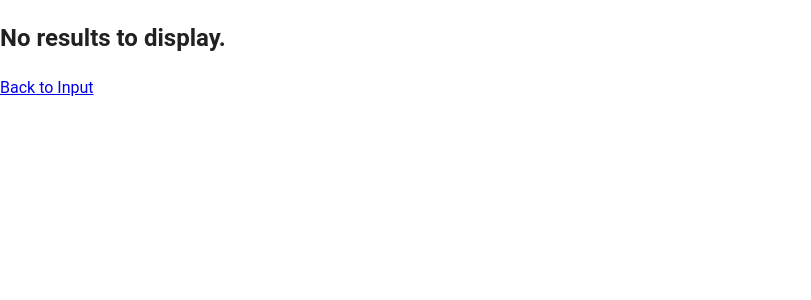
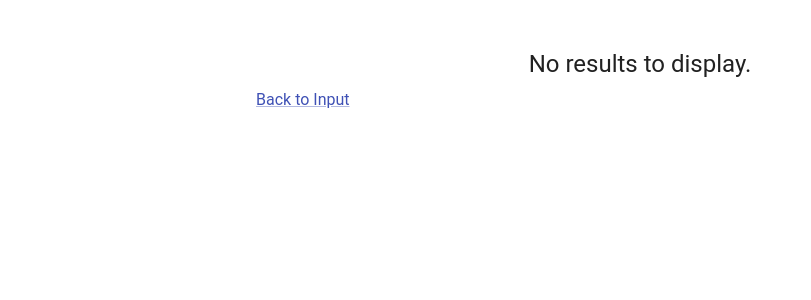
Before and after one commit to masatonaut/amr-summarizer-prototype, a React (Create React App) app in the folder frontend/: page /results in a window 1280 px wide. Shown: the top 300 px of the page, without its empty margins (0-811 px from the left). Built offline with nearby package versions, Linux system fonts and the light colour scheme.

Commit message:
feat(frontend): enhance ResultsDisplay design with MUI

```diff
--- a/frontend/src/ResultsDisplay.js
+++ b/frontend/src/ResultsDisplay.js
@@ -1,5 +1,6 @@
 import React from "react";
-import { useLocation, Link } from "react-router-dom";
+import { useLocation, Link as RouterLink } from "react-router-dom";
+import { Box, Typography, Link } from "@mui/material";
 import AMRGraph from "./components/AMRGraph";
 
 const ResultsDisplay = () => {
@@ -8,34 +9,50 @@ const ResultsDisplay = () => {
 
   if (!amrData) {
     return (
-      <div>
-        <h2>No results to display.</h2>
-        <Link to="/">Back to Input</Link>
-      </div>
+      <Box sx={{ maxWidth: 800, mx: "auto", mt: 4, p: 2 }}>
+        <Typography variant="h5" align="center" gutterBottom>
+          No results to display.
+        </Typography>
+        <Link component={RouterLink} to="/" variant="body1">
+          Back to Input
+        </Link>
+      </Box>
     );
   }
 
   return (
-    <div>
-      <h2>AMR Parsing Results</h2>
+    <Box sx={{ maxWidth: 800, mx: "auto", mt: 4, p: 2 }}>
+      <Typography variant="h4" align="center" gutterBottom>
+        AMR Parsing Results
+      </Typography>
 
-      <section>
-        <h3>Summary AMR</h3>
+      {/* Summary AMR Section */}
+      <Box sx={{ mb: 4 }}>
+        <Typography variant="h5" gutterBottom>
+          Summary AMR
+        </Typography>
         <AMRGraph amrText={amrData.summary_amr} />
-      </section>
+      </Box>
 
-      <section>
-        <h3>Top Sentence AMRs</h3>
+      {/* Top Sentence AMRs Section */}
+      <Box sx={{ mb: 4 }}>
+        <Typography variant="h5" gutterBottom>
+          Top Sentence AMRs
+        </Typography>
         {Object.entries(amrData.top_sentence_amrs).map(([sentence, amr]) => (
-          <div key={sentence} style={{ marginBottom: "1rem" }}>
-            <h4>{sentence}</h4>
+          <Box key={sentence} sx={{ mb: 3 }}>
+            <Typography variant="subtitle1" gutterBottom>
+              {sentence}
+            </Typography>
             <AMRGraph amrText={amr} />
-          </div>
+          </Box>
         ))}
-      </section>
+      </Box>
 
-      <Link to="/">Back to Input</Link>
-    </div>
+      <Link component={RouterLink} to="/" variant="body1">
+        Back to Input
+      </Link>
+    </Box>
   );
 };
 
```
